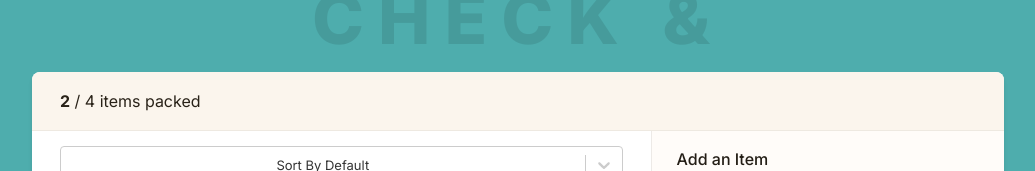
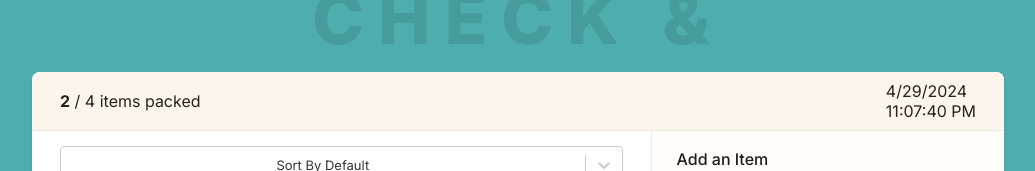
Before and after one commit to Dawsonkw/CheckAndTrek, a React (Vite) app: page / in a window 1280 px wide. Shown: the top 171 px of the page, without its empty margins (122-1157 px from the left). Built offline with nearby package versions, Linux system fonts and the light colour scheme.

Commit message:
added in a datetime component to the header

```diff
--- /dev/null
+++ b/src/components/Datetime.jsx
@@ -0,0 +1,12 @@
+
+
+function Datetime() {
+    return (
+        <div>
+            <p>{new Date().toLocaleDateString()}</p>
+            <p>{new Date().toLocaleTimeString()}</p>
+        </div>
+    );
+}
+
+export default Datetime;
--- a/src/components/Header.jsx
+++ b/src/components/Header.jsx
@@ -1,5 +1,6 @@
 import { useItemsStore } from "../stores/itemsStore";
 import Counter from "./Counter";
+import Datetime from "./Datetime";
 
 function Header() {
 const items = useItemsStore((state) => state.items);
@@ -10,6 +11,7 @@ const items = useItemsStore((state) => state.items);
       numberOfItemsPacked={items.filter((item) => item.packed).length}
       totalNumberOfItems={items.length}
       />
+      <Datetime />
     </header>
   );
 }
```
